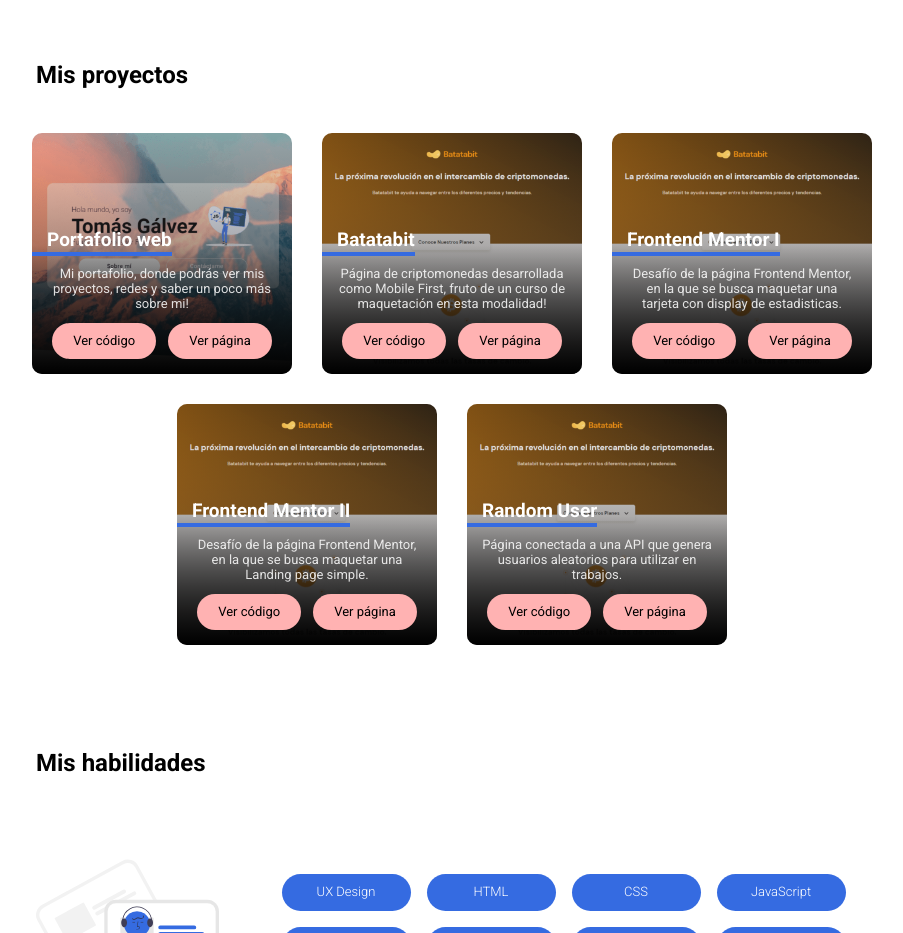
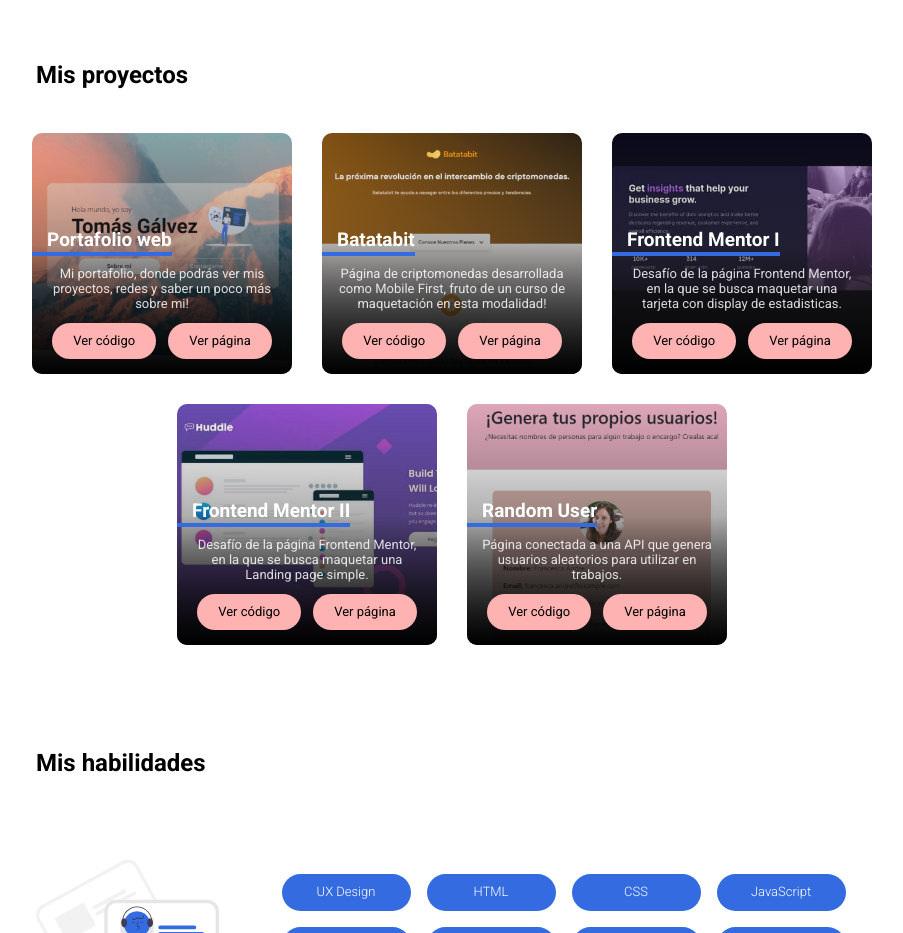
Before and after one commit to Versallesz/Versallesz.github.io, a plain HTML site: page index.html in a window 1280 px wide. Shown: the part 1120-2053 px from the top of the page, without its empty margins (188-1091 px from the left). Drawn offline with Linux system fonts and the light colour scheme.

Commit message:
agregados proyectos nuevos, cambio en mis habilidades

```diff
--- a/css/styles.css
+++ b/css/styles.css
@@ -222,6 +222,8 @@ main {
 .card:focus-within {
   transform: scale(1.05);
 }
+/*IMG PROYECTOS*/
+
 .card-picture1 {
   background-image: linear-gradient(
       to bottom,
@@ -238,6 +240,35 @@ main {
     ),
     url(../assets/batatabit.png);
 }
+
+.card-picture3 {
+  background-image: linear-gradient(
+      to bottom,
+      rgba(150, 150, 150, 0),
+      rgba(41, 40, 40, 0.8)
+    ),
+    url(../assets/FrontendmentorIcrop.jpg);
+}
+
+.card-picture4 {
+  background-image: linear-gradient(
+      to bottom,
+      rgba(150, 150, 150, 0),
+      rgba(41, 40, 40, 0.8)
+    ),
+    url(../assets/FrontendmentorIIcrop.jpg);
+}
+
+.card-picture5 {
+  background-image: linear-gradient(
+      to bottom,
+      rgba(150, 150, 150, 0),
+      rgba(41, 40, 40, 0.8)
+    ),
+    url(../assets/randomuser1crop.jpg);
+}
+
+/*IMG PROYECTOS*/
 
 .card-content {
   padding: 1.5rem;
--- a/index.html
+++ b/index.html
@@ -91,20 +91,20 @@
 
                 </article>
                 <!--PROYECTO 3-->
-                <article class="card card-picture2">
+                <article class="card card-picture3">
                     <div class="card-content">
                         <h3 class="card-title">Frontend Mentor I</h3>
                     <p class="card-body">
                         Desafío de la página Frontend Mentor, en la que se busca maquetar una tarjeta con display de estadisticas.
                     </p>
-                    <a rel="noopener" target="_blank" href="https://github.com/Versallesz/batatabitweb" class="button">Ver código</a>
-                    <a rel="noopener" target="_blank" href="https://versallesz.github.io/batatabitweb/" class="button">Ver página</a>
+                    <a rel="noopener" target="_blank" href="https://github.com/Versallesz/PreviewCardFrontendMentor" class="button">Ver código</a>
+                    <a rel="noopener" target="_blank" href="https://versallesz.github.io/PreviewCardFrontendMentor/" class="button">Ver página</a>
                     </div>
 
                 </article>
 
                 <!--PROYECTO 4-->
-                <article class="card card-picture2">
+                <article class="card card-picture4">
                     <div class="card-content">
                         <h3 class="card-title">Frontend Mentor II</h3>
                     <p class="card-body">
@@ -117,14 +117,14 @@
                 </article>
 
                 <!--PROYECTO 5-->
-                <article class="card card-picture2">
+                <article class="card card-picture5">
                     <div class="card-content">
                         <h3 class="card-title">Random User</h3>
                     <p class="card-body">
                         Página conectada a una API que genera usuarios aleatorios para utilizar en trabajos.
                     </p>
-                    <a rel="noopener" target="_blank" href="" class="button">Ver código</a>
-                    <a rel="noopener" target="_blank" href="https://versallesz.github.io/batatabitweb/" class="button">Ver página</a>
+                    <a rel="noopener" target="_blank" href="https://github.com/Versallesz/RandomUser" class="button">Ver código</a>
+                    <a rel="noopener" target="_blank" href="https://versallesz.github.io/RandomUser/" class="button">Ver página</a>
                     </div>
 
                 </article>
```
Also changed, not shown: assets/FrontendmentorIIcrop.jpg (added), assets/FrontendmentorIcrop.jpg (added), assets/randomuser1crop.jpg (added).
